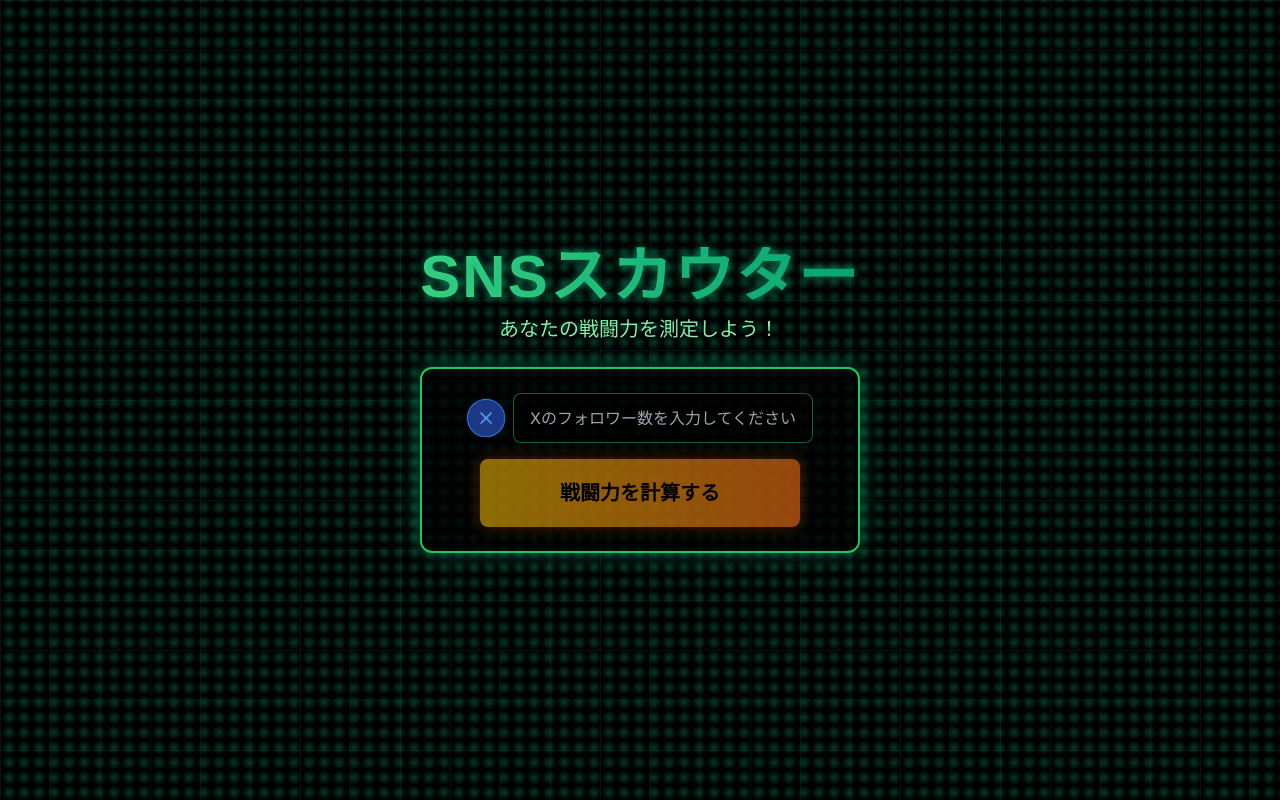
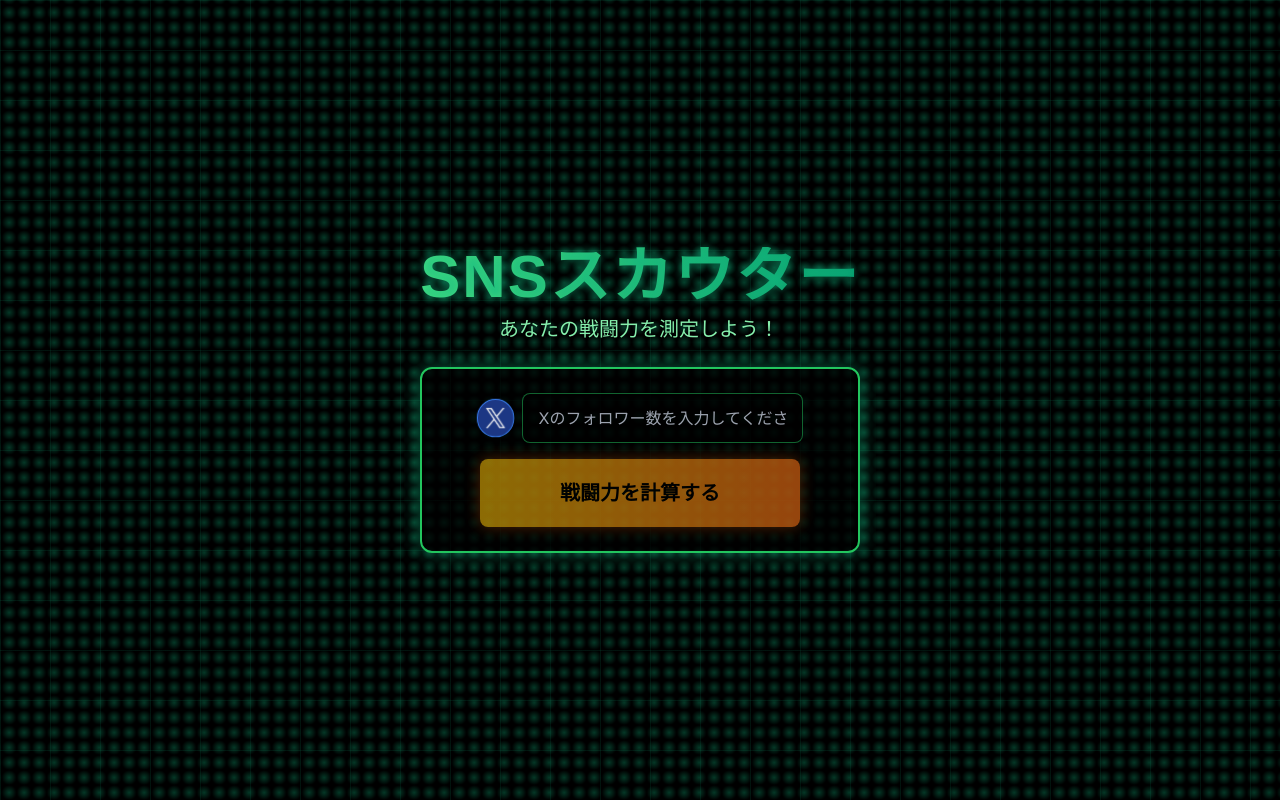
Before and after one commit to Kazuki0320/sns-scouter, a Next.js app: page / in a window 1280 px wide. Built offline with nearby package versions, Linux system fonts and the light colour scheme.

Commit message:
Xのlogoを追加

```diff
--- a/src/components/ui/Form.tsx
+++ b/src/components/ui/Form.tsx
@@ -2,7 +2,7 @@
 
 import React, { useState } from 'react';
 import { Button, createButtonProps } from '@/components/ui/Button';
-import { X } from 'lucide-react';
+import Image from 'next/image';
 import '@/app/globals.css';
 
 type FormProps = {
@@ -70,7 +70,13 @@ export default function Form({ onSubmit, onError }: FormProps) {
           error && touched ? 'border-red-500 bg-red-900' : 'border-blue-500 bg-blue-900'
         } pulseGentle`}
         >
-          <X className="size-5 text-blue-400" />
+          <Image
+            src="/logo-white.png"
+            alt="X logo"
+            width={20}
+            height={20}
+            className="size-5"
+          />
         </div>
         <input
           id="follower"
```
Also changed, not shown: public/logo-white.png (added).
